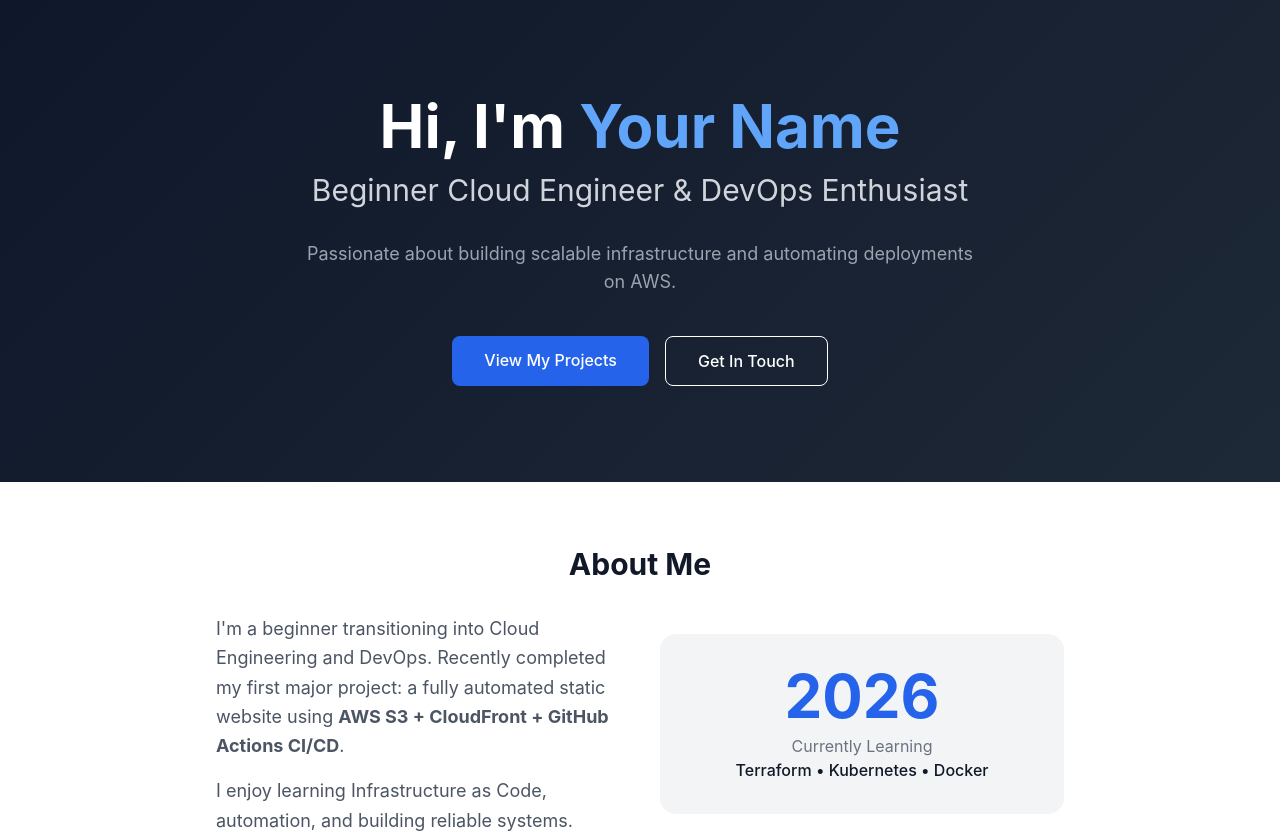
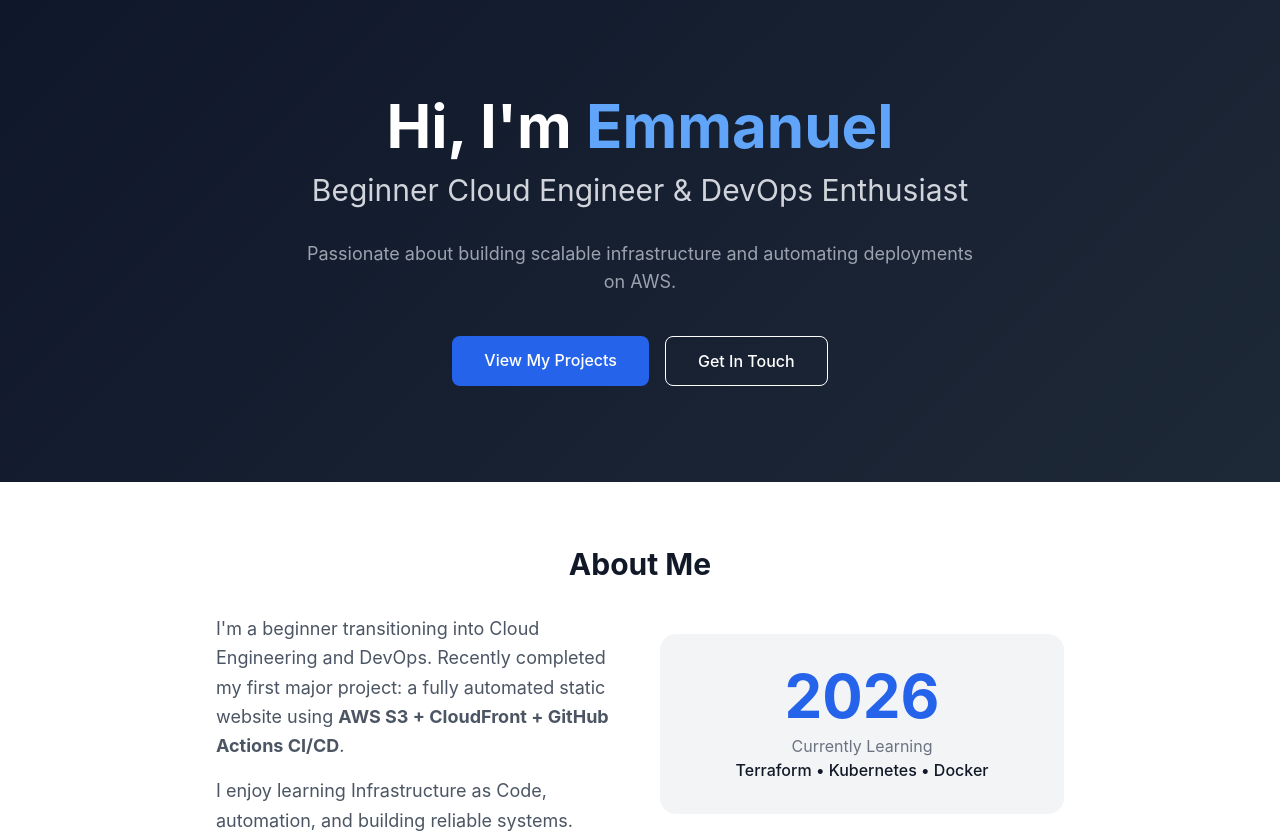
Before and after one commit to Princeman2/my-portfolio, a plain HTML site: page index.html in a window 1280 px wide. Shown: the top 838 px of the page. Drawn offline with nearby package versions, Linux system fonts and the light colour scheme.

```diff
--- a/index.html
+++ b/index.html
@@ -24,7 +24,7 @@
     <section class="hero-bg text-white py-24">
         <div class="max-w-4xl mx-auto text-center px-6">
             <h1 class="text-5xl md:text-6xl font-bold mb-4">
-                Hi, I'm <span class="text-blue-400">Your Name</span>
+                Hi, I'm <span class="text-blue-400">Emmanuel</span>
             </h1>
             <p class="text-2xl md:text-3xl text-gray-300 mb-8">
                 Beginner Cloud Engineer & DevOps Enthusiast
```
